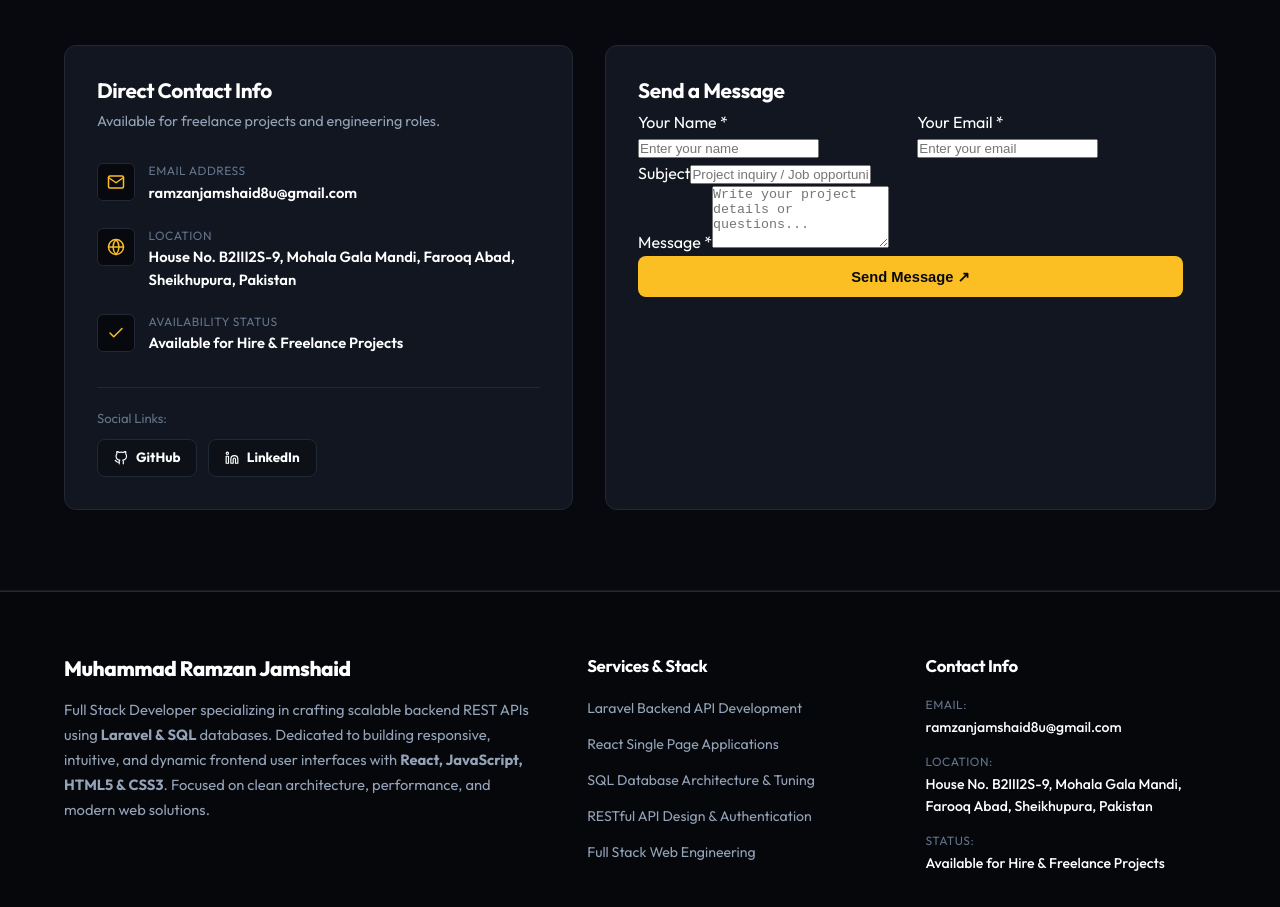
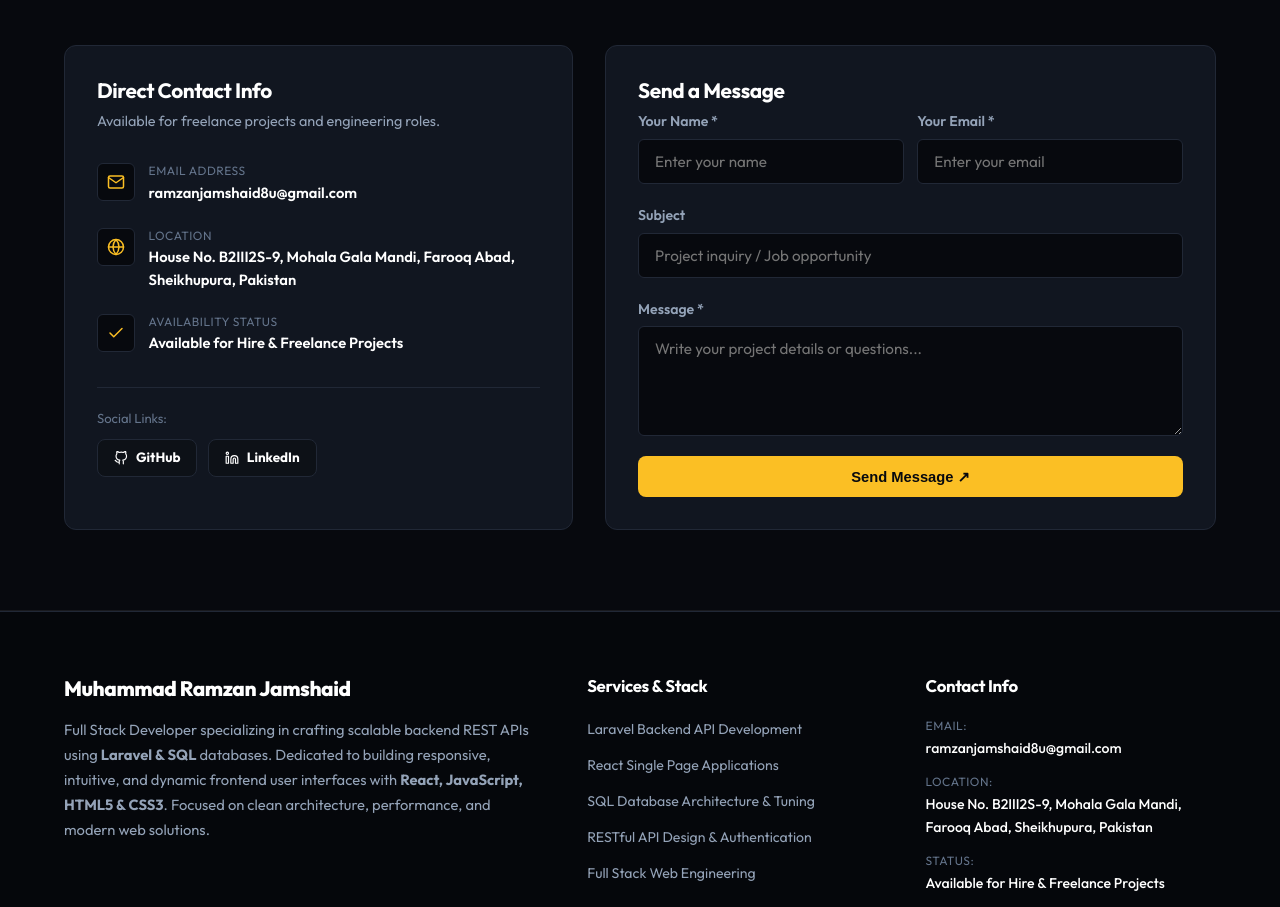
Before and after one commit to Muhammad-Ramzan-Jamshaid/portfolio_Muhammad--Ramzan-jamshaid, a React (Vite) app: page / in a window 1280 px wide. Shown: the part 5142-6049 px from the top of the page. Built offline with nearby package versions, Linux system fonts and the light colour scheme.

Commit message:
Fix contact form input layout and styles

```diff
--- a/src/index.css
+++ b/src/index.css
@@ -223,6 +223,50 @@ p, span, a, div {
   background: var(--accent-gold);
 }
 
+/* Form Input Styles */
+.form-group {
+  margin-bottom: 1.25rem;
+  display: flex;
+  flex-direction: column;
+  align-items: flex-start;
+  width: 100%;
+}
+
+.form-group label {
+  display: block;
+  font-size: 0.88rem;
+  font-weight: 600;
+  margin-bottom: 0.4rem;
+  color: var(--text-secondary);
+  width: 100%;
+  text-align: left;
+}
+
+.form-input, .form-textarea, .form-select {
+  width: 100% !important;
+  box-sizing: border-box !important;
+  background: var(--bg-input);
+  border: 1px solid var(--border-color);
+  border-radius: var(--radius-sm);
+  padding: 0.75rem 1rem;
+  color: var(--text-primary);
+  font-family: inherit;
+  font-size: 0.95rem;
+  transition: border-color 0.2s ease, box-shadow 0.2s ease;
+  display: block;
+}
+
+.form-input:focus, .form-textarea:focus, .form-select:focus {
+  outline: none;
+  border-color: var(--accent-gold);
+  box-shadow: 0 0 0 2px rgba(251, 191, 36, 0.15);
+}
+
+.form-textarea {
+  resize: vertical;
+  min-height: 110px;
+}
+
 /* Notification Toast */
 .toast {
   position: fixed;
```
